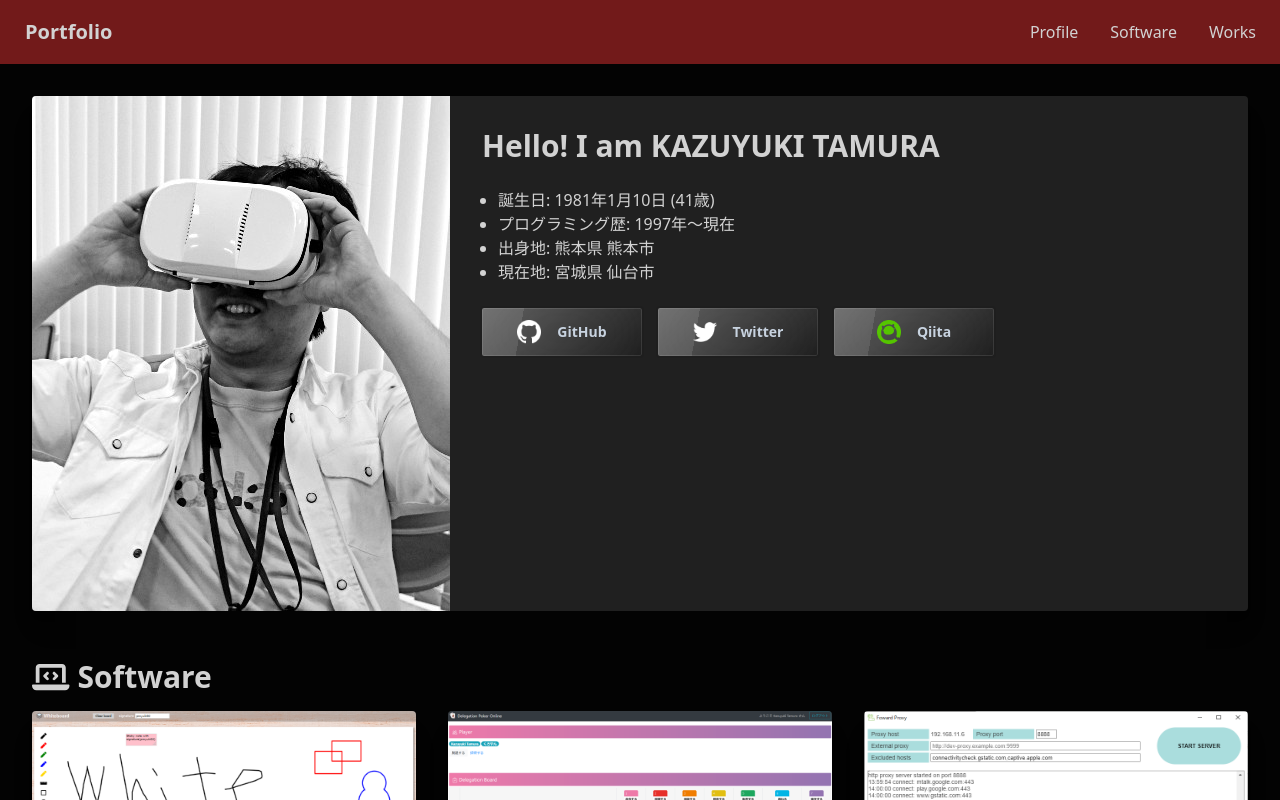
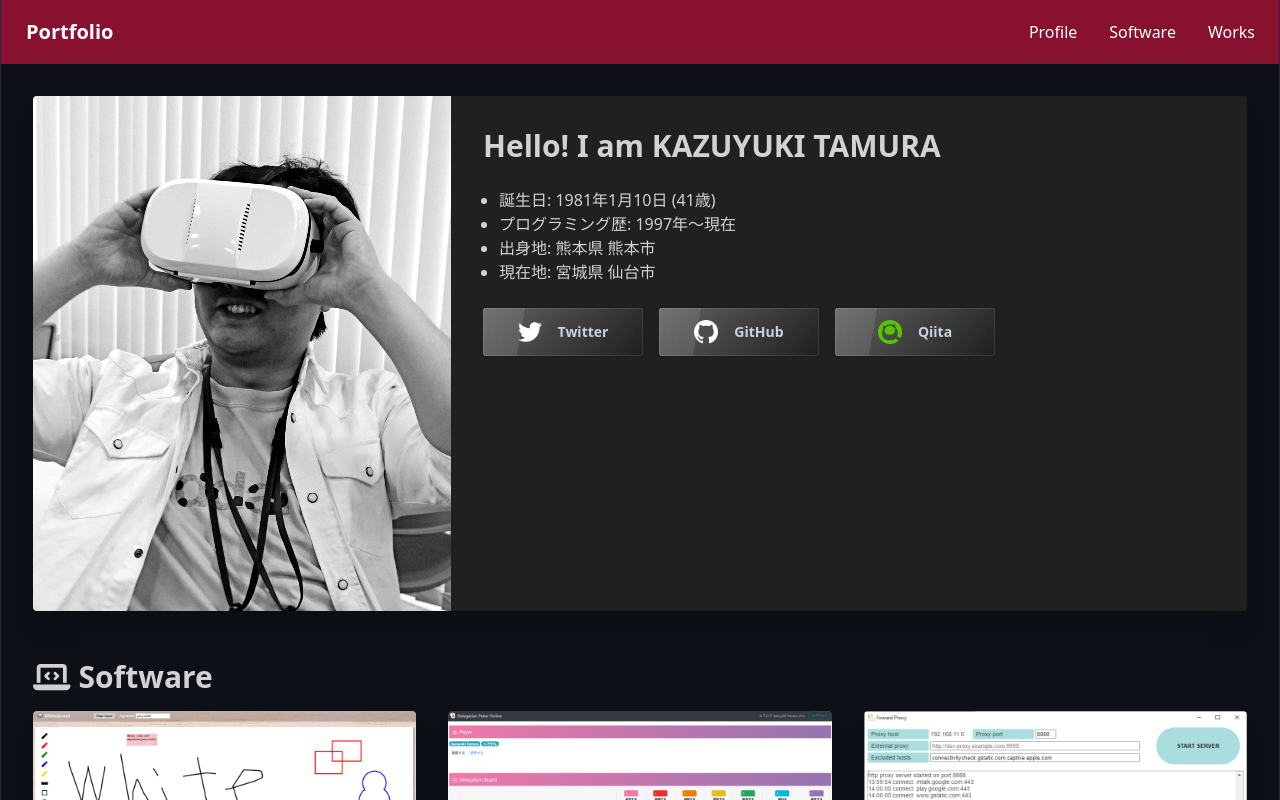
Before and after one commit to proyuki02/portfolio, a Next.js app: page / in a window 1280 px wide. Shown: the top 800 px of the page. Built offline with nearby package versions, Linux system fonts and the light colour scheme.

Commit message:
デザイン調整

```diff
--- a/components/footer.tsx
+++ b/components/footer.tsx
@@ -1,6 +1,6 @@
 export const Footer = () => {
   return (
-    <footer className="footer footer-center bg-black p-4 pt-0 text-base-content text-slate-400">
+    <footer className="footer footer-center bgColor p-4 pt-0 text-base-content text-slate-400">
       <div>
         <p>Copyright © 2022 - All right reserved by Kazuyuki Tamura</p>
       </div>
--- a/components/header.tsx
+++ b/components/header.tsx
@@ -2,7 +2,7 @@ import { HeaderLink } from "./header-link";
 
 export const Header = () => {
   return (
-    <div className="navbar sticky top-0 z-30 bg-red-900/90">
+    <div className="navbar sticky top-0 z-30 bg-rose-700/70 text-white">
       <div className="flex-1">
         <a className="btn btn-ghost text-xl normal-case" href="#">
           Portfolio
--- a/components/label.tsx
+++ b/components/label.tsx
@@ -6,7 +6,7 @@ interface Props {
 
 export const Label = (props: Props) => {
   return (
-    <span className="badge badge-secondary mr-2 w-20 p-2">
+    <span className="badge bg-zinc-700 border-0 mr-2 w-20 p-3">
       {props.children}
     </span>
   );
--- a/components/profile.tsx
+++ b/components/profile.tsx
@@ -27,14 +27,14 @@ export const Profile = () => {
           </ul>
           <div className="card-actions items-center gap-x-4">
             <SnsLinkButton
+              label="Twitter"
+              href="https://twitter.com/proyuki02"
+              src="/image/twitter.png"
+            />
+            <SnsLinkButton
               label="GitHub"
               href="https://github.com/proyuki02"
               src="/image/github.png"
-            />
-            <SnsLinkButton
-              label="Twitter"
-              href="https://twitter.com/proyuki02"
-              src="/image/twitter.png"
             />
             <SnsLinkButton
               label="Qiita"
--- a/pages/index.tsx
+++ b/pages/index.tsx
@@ -8,13 +8,13 @@ import { NextPage } from "next";
 
 const Home: NextPage = () => {
   return (
-    <div>
+    <div className="bgColor">
       <Head>
         <title>Portfolio / Kazuyuki Tamura</title>
         <link rel="icon" href="/favicon.ico" />
       </Head>
 
-      <main className="container mx-auto grow bg-black/90">
+      <main className="container mx-auto grow bgColor border-x border-solid border-gray-800">
         <Header />
         <div className="p-8 pb-0">
           <Profile />
--- a/styles/globals.css
+++ b/styles/globals.css
@@ -7,7 +7,10 @@ html {
 }
 section {
   display: block;
-  padding-top: 100px;
-  margin-top: -100px;
+  padding-top: 90px;
+  margin-top: -90px;
   margin-bottom: 48px;
 }
+.bgColor {
+  background-color: #0d1117;
+}
```
